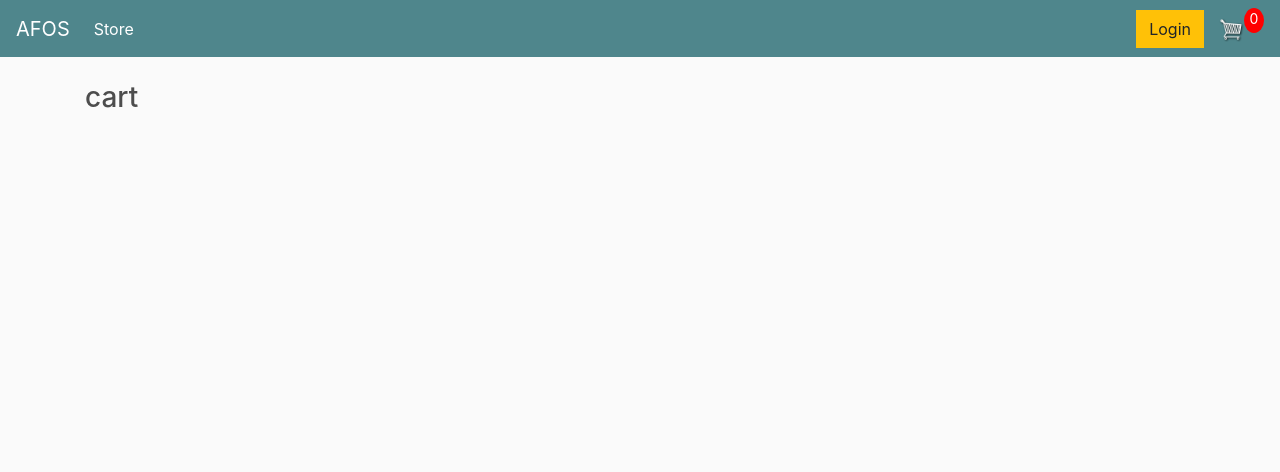
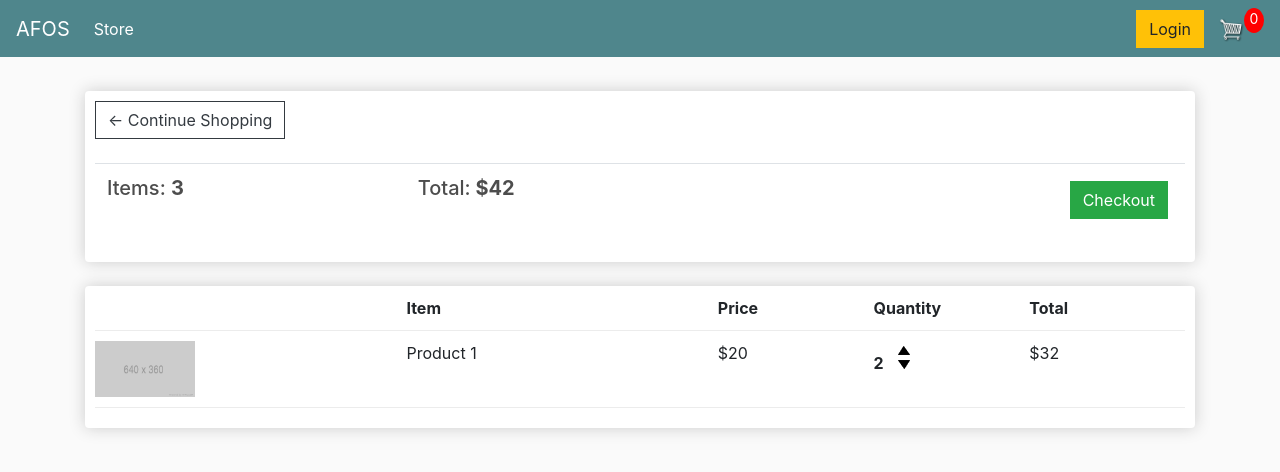
Before and after one commit to preciousimo/fos, a Django app: template customer/templates/customer/cart.html in a window 1280 px wide. Shown: the top 472 px of the page. Run offline with Django 3.2, Linux system fonts and the light colour scheme; the template is opened without the code that fills it, so the values that code supplies are empty; parts of the project's set-up code (start-up, migrations or seed data) failed here and were passed over; some libraries are stand-ins or nearby versions.

Commit message:
Style cart page

```diff
--- a/customer/templates/customer/cart.html
+++ b/customer/templates/customer/cart.html
@@ -1,3 +1,60 @@
 {% extends 'customer/main.html' %} {% load static %} {% block content %}
-<h3>cart</h3>
+<div class="row">
+  <div class="col-lg-12">
+    <div class="box-element">
+
+      <a class="btn btn-outline-dark" href="{% url 'store' %}">&#x2190; Continue Shopping</a>
+
+      <br>
+      <br>
+      <table class="table">
+        <tr>
+          <th>
+            <h5>Items: <strong>3</strong></h5>
+          </th>
+          <th>
+            <h5>Total:<strong> $42</strong></h5>
+          </th>
+          <th>
+            <a style="float:right; margin:5px;" class="btn btn-success" href="{% url 'checkout' %}">Checkout</a>
+          </th>
+        </tr>
+      </table>
+
+    </div>
+
+    <br>
+    <div class="box-element">
+      <div class="cart-row">
+        <div style="flex:2"></div>
+        <div style="flex:2"><strong>Item</strong></div>
+        <div style="flex:1"><strong>Price</strong></div>
+        <div style="flex:1"><strong>Quantity</strong></div>
+        <div style="flex:1"><strong>Total</strong></div>
+      </div>
+
+      <div class="cart-row">
+        <div style="flex:2"><img class="row-image" src="{% static 'images/placeholder.png' %}"></div>
+        <div style="flex:2">
+          <p>Product 1</p>
+        </div>
+        <div style="flex:1">
+          <p>$20</p>
+        </div>
+        <div style="flex:1">
+          <p class="quantity">2</p>
+          <div class="quantity">
+            <img class="chg-quantity" src="{% static  'images/arrow-up.png' %}">
+
+            <img class="chg-quantity" src="{% static  'images/arrow-down.png' %}">
+          </div>
+        </div>
+        <div style="flex:1">
+          <p>$32</p>
+        </div>
+      </div>
+
+    </div>
+  </div>
+</div>
 {% endblock content %}
```
Also changed, not shown: static/images/arrow-down.png (added), static/images/arrow-up.png (added).
